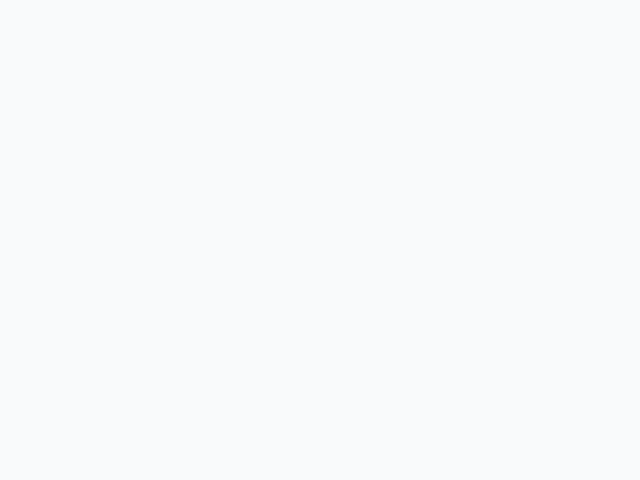
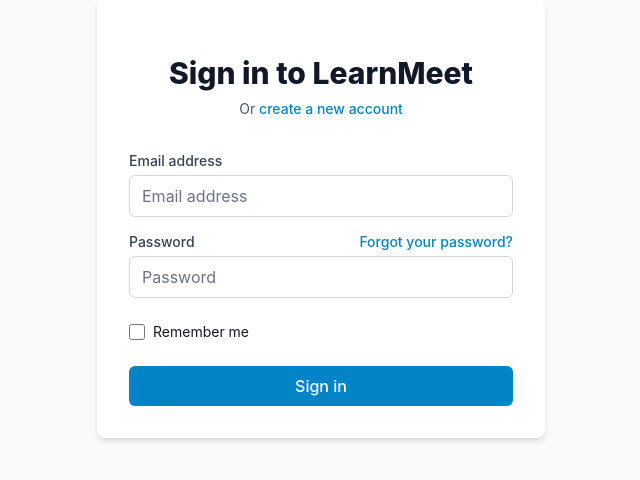
Before and after one commit to letangphuquy/learnmeet, a SvelteKit app: page /auth/signin in a window 1280 px wide. Shown: the part 182-662 px from the top of the page, without its empty margins (319-959 px from the left). Built offline with nearby package versions, Linux system fonts and the light colour scheme; no server answers.

Commit message:
[UI] Update layout and add environment configuration
Updates main layout for proper auth flow, adds environment variable support for Firebase configuration, and improves navigation with header component.

```diff
--- a/src/lib/firebase/config.ts
+++ b/src/lib/firebase/config.ts
@@ -1,18 +1,20 @@
 // Firebase configuration for LearnMeet
 // This file initializes Firebase services for authentication
 import { initializeApp } from 'firebase/app';
-import { getAuth } from 'firebase/auth';
+import { getAuth, setPersistence, browserLocalPersistence, browserSessionPersistence, inMemoryPersistence } from 'firebase/auth';
+import { PUBLIC_FIREBASE_API_KEY, PUBLIC_FIREBASE_AUTH_DOMAIN, PUBLIC_FIREBASE_PROJECT_ID,
+         PUBLIC_FIREBASE_STORAGE_BUCKET, PUBLIC_FIREBASE_MESSAGING_SENDER_ID,
+         PUBLIC_FIREBASE_APP_ID, PUBLIC_FIREBASE_MEASUREMENT_ID } from '$env/static/public';
 
-// Firebase configuration
-// Replace these with your actual Firebase project configuration
+// Firebase configuration using environment variables
 const firebaseConfig = {
-  apiKey: "YOUR_API_KEY",
-  authDomain: "learnmeet-app.firebaseapp.com",
-  projectId: "learnmeet-app",
-  storageBucket: "learnmeet-app.appspot.com",
-  messagingSenderId: "YOUR_MESSAGING_SENDER_ID",
-  appId: "YOUR_APP_ID",
-  measurementId: "YOUR_MEASUREMENT_ID"
+  apiKey: PUBLIC_FIREBASE_API_KEY,
+  authDomain: PUBLIC_FIREBASE_AUTH_DOMAIN,
+  projectId: PUBLIC_FIREBASE_PROJECT_ID,
+  storageBucket: PUBLIC_FIREBASE_STORAGE_BUCKET,
+  messagingSenderId: PUBLIC_FIREBASE_MESSAGING_SENDER_ID,
+  appId: PUBLIC_FIREBASE_APP_ID,
+  measurementId: PUBLIC_FIREBASE_MEASUREMENT_ID
 };
 
 // Initialize Firebase
@@ -21,4 +23,11 @@
 // Initialize authentication service
 const auth = getAuth(app);
 
+// Persistence types for reference
+export const authPersistence = {
+  LOCAL: browserLocalPersistence,    // Persists even when browser is closed
+  SESSION: browserSessionPersistence, // Persists until browser is closed
+  NONE: inMemoryPersistence         // No persistence (clears on page refresh)
+};
+
 export { app, auth };
--- a/src/routes/+layout.svelte
+++ b/src/routes/+layout.svelte
@@ -1,5 +1,51 @@
-<script>
+<script lang="ts">
   import '../app.css';
+  import { onMount } from 'svelte';
+  import { browser } from '$app/environment';
+  import { goto, afterNavigate } from '$app/navigation';
+  import { page } from '$app/stores';
+  import { auth } from '$lib/firebase/config';
+  import { authStore } from '$lib/stores/authStore';
+
+  // Public routes that don't require authentication
+  const publicRoutes = [
+    '/',
+    '/auth/signin',
+    '/auth/register',
+    '/auth/forgot-password',
+    '/auth/verify-email'
+  ];
+
+  // Check if the current path is a public route
+  function isPublicRoute(path: string): boolean {
+    return publicRoutes.some(route => path === route || path.startsWith(route + '/'));
+  }
+
+  // Handle route changes
+  afterNavigate(({ to }) => {
+    if (browser && to?.url) {
+      const path = to.url.pathname;
+
+      // Subscribe to auth state to protect routes
+      const unsubscribe = authStore.subscribe(state => {
+        if (!state.loading) {
+          const isAuthorized = state.isAuthenticated;
+          const isPublic = isPublicRoute(path);
+
+          if (!isAuthorized && !isPublic) {
+            // Redirect to login if trying to access protected route without auth
+            goto('/auth/signin');
+          } else if (isAuthorized && path === '/auth/signin') {
+            // Redirect to dashboard if trying to access login when already logged in
+            goto('/dashboard');
+          }
+        }
+      });
+
+      // Cleanup subscription on next navigation
+      return unsubscribe;
+    }
+  });
 </script>
 
 <slot />
--- a/src/routes/+page.svelte
+++ b/src/routes/+page.svelte
@@ -1,9 +1,12 @@
 <script>
   import Button from '$lib/components/ui/Button.svelte';
+  import Header from '$lib/components/Header.svelte';
 </script>
 
-<main class="min-h-screen bg-gradient-to-b from-primary-100 to-white">
-  <div class="container mx-auto px-4 py-12 md:py-24">
+<div class="min-h-screen bg-gradient-to-b from-primary-100 to-white">
+  <Header />
+
+  <main class="container mx-auto px-4 py-12 md:py-24">
     <div class="text-center mb-12">
       <h1 class="text-4xl md:text-5xl font-bold text-primary-800 mb-4">LearnMeet</h1>
       <p class="text-xl text-gray-700 max-w-2xl mx-auto">
@@ -18,8 +21,12 @@
           Start or Join a Meeting
         </h2>
         <div class="space-y-4">
-          <Button fullWidth={true} variant="primary">Create New Meeting</Button>
-          <Button fullWidth={true} variant="secondary">Join Meeting</Button>
+          <a href="/dashboard" class="block">
+            <Button fullWidth={true} variant="primary">Create New Meeting</Button>
+          </a>
+          <a href="/dashboard" class="block">
+            <Button fullWidth={true} variant="secondary">Join Meeting</Button>
+          </a>
         </div>
       </div>
 
@@ -28,8 +35,12 @@
           Sign In to Your Account
         </h2>
         <div class="space-y-4">
-          <Button fullWidth={true} variant="primary">Sign In</Button>
-          <Button fullWidth={true} variant="ghost">Create Account</Button>
+          <a href="/auth/signin" class="block">
+            <Button fullWidth={true} variant="primary">Sign In</Button>
+          </a>
+          <a href="/auth/register" class="block">
+            <Button fullWidth={true} variant="ghost">Create Account</Button>
+          </a>
         </div>
       </div>
     </div>
@@ -54,5 +65,5 @@
         </div>
       </div>
     </div>
-  </div>
-</main>
+  </main>
+</div>
--- a/src/routes/auth/signin/+page.svelte
+++ b/src/routes/auth/signin/+page.svelte
@@ -0,0 +1,133 @@
+<script lang="ts">
+  import { goto } from '$app/navigation';
+  import { authStore } from '$lib/stores/authStore';
+  import Button from '$lib/components/ui/Button.svelte';
+  import { getAuthErrorMessage } from '$lib/firebase/auth-utils';
+  import { setAuthPersistence } from '$lib/firebase/persistence';
+  import { onMount } from 'svelte';
+
+  let email = '';
+  let password = '';
+  let rememberMe = false;
+  let loading = false;
+  let error = '';
+
+  onMount(() => {
+    // Check if user is already signed in
+    const unsubscribe = authStore.subscribe((state) => {
+      if (!state.loading && state.isAuthenticated) {
+        goto('/dashboard');
+      }
+    });
+
+    return unsubscribe;
+  });
+
+  async function handleSignIn() {
+    if (!email || !password) {
+      error = 'Please enter both email and password';
+      return;
+    }
+
+    loading = true;
+    error = '';
+
+    try {
+      // Set persistence based on remember me checkbox
+      await setAuthPersistence(rememberMe);
+
+      // Attempt to sign in
+      const user = await authStore.signIn(email, password, rememberMe);
+      if (user) {
+        goto('/dashboard');
+      }
+    } catch (err) {
+      error = getAuthErrorMessage(err);
+    } finally {
+      loading = false;
+    }
+  }
+</script>
+
+<main class="min-h-screen flex items-center justify-center bg-gray-50 py-12 px-4 sm:px-6 lg:px-8">
+  <div class="max-w-md w-full space-y-8 bg-white p-8 rounded-lg shadow-md">
+    <div>
+      <h2 class="mt-6 text-center text-3xl font-extrabold text-gray-900">
+        Sign in to LearnMeet
+      </h2>
+      <p class="mt-2 text-center text-sm text-gray-600">
+        Or <a href="/auth/register" class="font-medium text-primary-600 hover:text-primary-500">
+          create a new account
+        </a>
+      </p>
+    </div>
+
+    <form class="mt-8 space-y-6" on:submit|preventDefault={handleSignIn}>
+      {#if error}
+        <div class="p-3 bg-red-100 border border-red-200 text-red-700 rounded">
+          {error}
+        </div>
+      {/if}
+
+      <div class="rounded-md -space-y-px">
+        <div class="mb-4">
+          <label for="email" class="block text-sm font-medium text-gray-700 mb-1">Email address</label>
+          <input
+            id="email"
+            name="email"
+            type="email"
+            autocomplete="email"
+            required
+            bind:value={email}
+            class="appearance-none relative block w-full px-3 py-2 border border-gray-300 placeholder-gray-500 text-gray-900 rounded-md focus:outline-none focus:ring-primary-500 focus:border-primary-500"
+            placeholder="Email address"
+          />
+        </div>
+
+        <div class="mb-4">
+          <div class="flex justify-between items-center mb-1">
+            <label for="password" class="block text-sm font-medium text-gray-700">
+              Password
+            </label>
+            <a href="/auth/forgot-password" class="text-sm font-medium text-primary-600 hover:text-primary-500">
+              Forgot your password?
+            </a>
+          </div>
+          <input
+            id="password"
+            name="password"
+            type="password"
+            autocomplete="current-password"
+            required
+            bind:value={password}
+            class="appearance-none relative block w-full px-3 py-2 border border-gray-300 placeholder-gray-500 text-gray-900 rounded-md focus:outline-none focus:ring-primary-500 focus:border-primary-500"
+            placeholder="Password"
+          />
+        </div>
+      </div>      <div class="flex items-center justify-between">
+        <div class="flex items-center">
+          <input
+            id="remember-me"
+            name="remember-me"
+            type="checkbox"
+            bind:checked={rememberMe}
+            class="h-4 w-4 text-primary-600 focus:ring-primary-500 border-gray-300 rounded"
+          />
+          <label for="remember-me" class="ml-2 block text-sm text-gray-900">
+            Remember me
+          </label>
+        </div>
+      </div>
+
+      <div>
+        <Button
+          type="submit"
+          fullWidth={true}
+          disabled={loading}
+        >
+          {loading ? 'Signing in...' : 'Sign in'}
+        </Button>
+      </div>
+    </form>
+  </div>
+</main>
```
